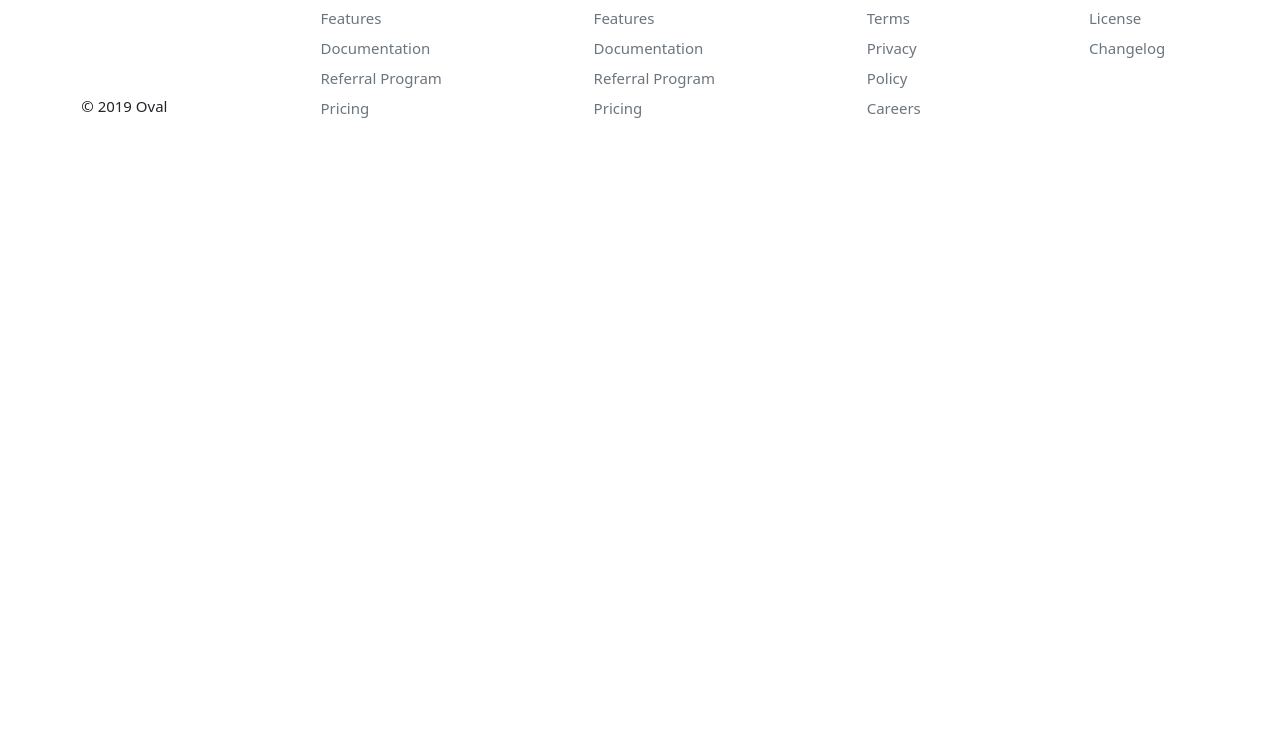
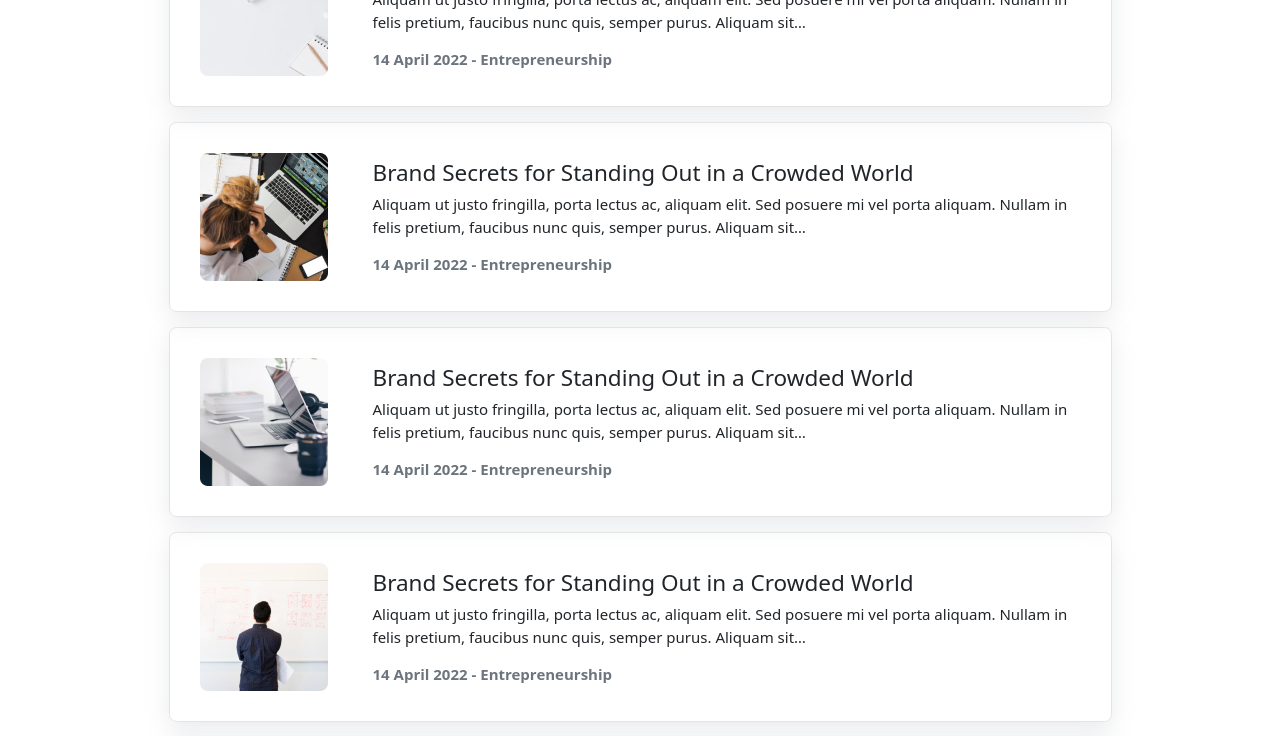
Before and after one commit to karamanemre/privia-security-project, a React (Create React App) app: page /resources in a window 1280 px wide. Shown: the part 1280-2016 px from the top of the page. Before the commit the page ends 1482 px from the top, so only its background shows below. Built offline with nearby package versions, Linux system fonts and the light colour scheme.

Commit message:
resource page created

```diff
--- a/src/pages/ResourcesPage.jsx
+++ b/src/pages/ResourcesPage.jsx
@@ -4,8 +4,12 @@ import SearchIcon from "@mui/icons-material/Search";
 import Navbar from "../components/Navbar";
 import MiniCard from "../components/MiniCard";
 import DescriptionIcon from "@mui/icons-material/Description";
+import Article from "../components/Article";
+import TrialVersionCard from "../components/TrialVersionCard";
 
 function ResourcesPage() {
+  const imgPath = process.env.REACT_APP_RESOURCES_IMAGE_FILE_PATH;
+
   return (
     <div className="resources-page">
       <Navbar />
@@ -61,6 +65,61 @@ function ResourcesPage() {
               titletwo={"for start off"}
             />
           </div>
+          <div className="d-flex justify-content-center mt-5 padding-bottom-5">
+            <div>
+              <Article
+                title={"Brand Secrets for Standing Out in a Crowded World"}
+                content={`Aliquam ut justo fringilla, porta lectus ac, aliquam elit.
+               Sed posuere mi vel porta aliquam. Nullam in felis pretium, faucibus nunc quis, semper purus.  Aliquam sit…`}
+                date={"14 April 2022"}
+                fieldName={"Entrepreneurship"}
+                src={`${imgPath}/article1.png`}
+              />
+
+              <Article
+                title={"Brand Secrets for Standing Out in a Crowded World"}
+                content={`Aliquam ut justo fringilla, porta lectus ac, aliquam elit.
+               Sed posuere mi vel porta aliquam. Nullam in felis pretium, faucibus nunc quis, semper purus.  Aliquam sit…`}
+                date={"14 April 2022"}
+                fieldName={"Entrepreneurship"}
+                src={`${imgPath}/article2.png`}
+              />
+
+              <Article
+                title={"Brand Secrets for Standing Out in a Crowded World"}
+                content={`Aliquam ut justo fringilla, porta lectus ac, aliquam elit.
+               Sed posuere mi vel porta aliquam. Nullam in felis pretium, faucibus nunc quis, semper purus.  Aliquam sit…`}
+                date={"14 April 2022"}
+                fieldName={"Entrepreneurship"}
+                src={`${imgPath}/article3.png`}
+              />
+
+              <Article
+                title={"Brand Secrets for Standing Out in a Crowded World"}
+                content={`Aliquam ut justo fringilla, porta lectus ac, aliquam elit.
+               Sed posuere mi vel porta aliquam. Nullam in felis pretium, faucibus nunc quis, semper purus.  Aliquam sit…`}
+                date={"14 April 2022"}
+                fieldName={"Entrepreneurship"}
+                src={`${imgPath}/article4.png`}
+              />
+
+              <Article
+                title={"Brand Secrets for Standing Out in a Crowded World"}
+                content={`Aliquam ut justo fringilla, porta lectus ac, aliquam elit.
+               Sed posuere mi vel porta aliquam. Nullam in felis pretium, faucibus nunc quis, semper purus.  Aliquam sit…`}
+                date={"14 April 2022"}
+                fieldName={"Entrepreneurship"}
+                src={`${imgPath}/article5.png`}
+              />
+
+              <a href="#">
+                <strong>{"See more Articles >"}</strong>
+              </a>
+            </div>
+          </div>
+          <div>
+            <TrialVersionCard/>
+          </div>
         </div>
       </div>
     </div>
```
